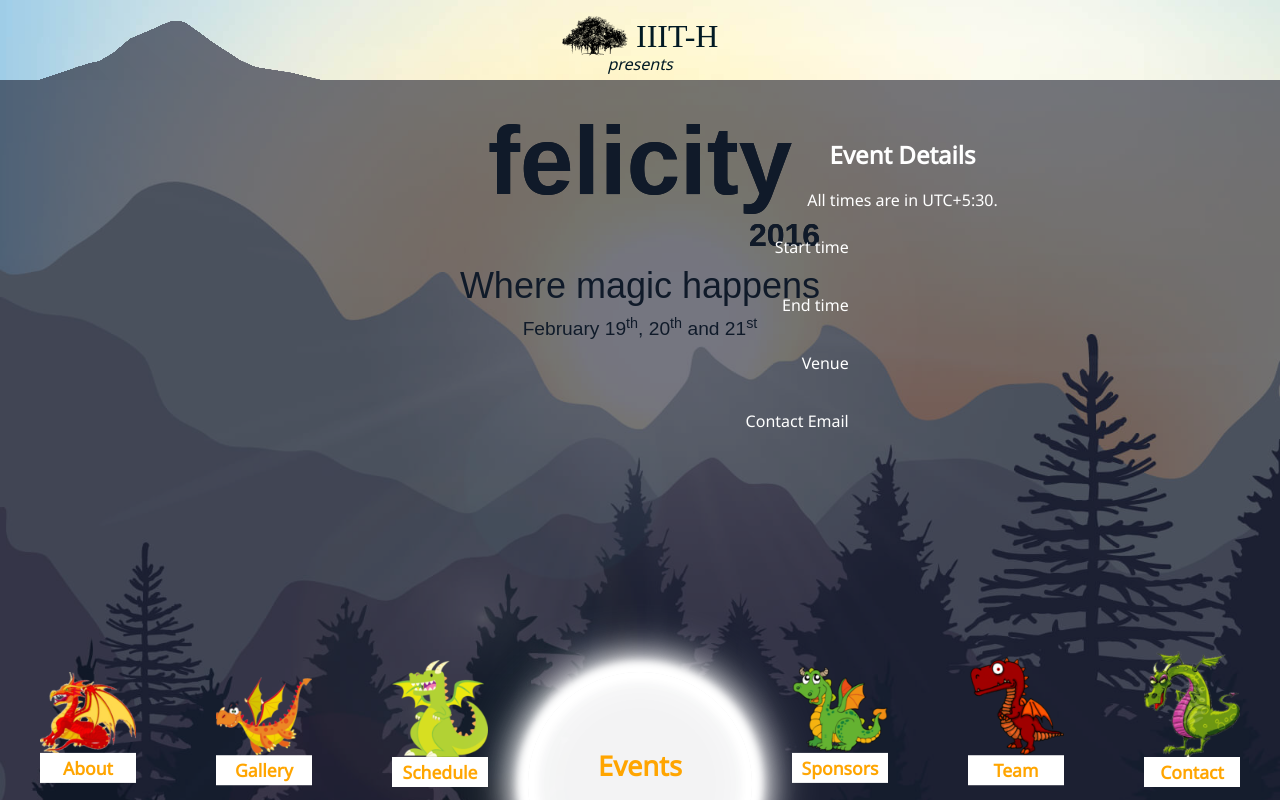
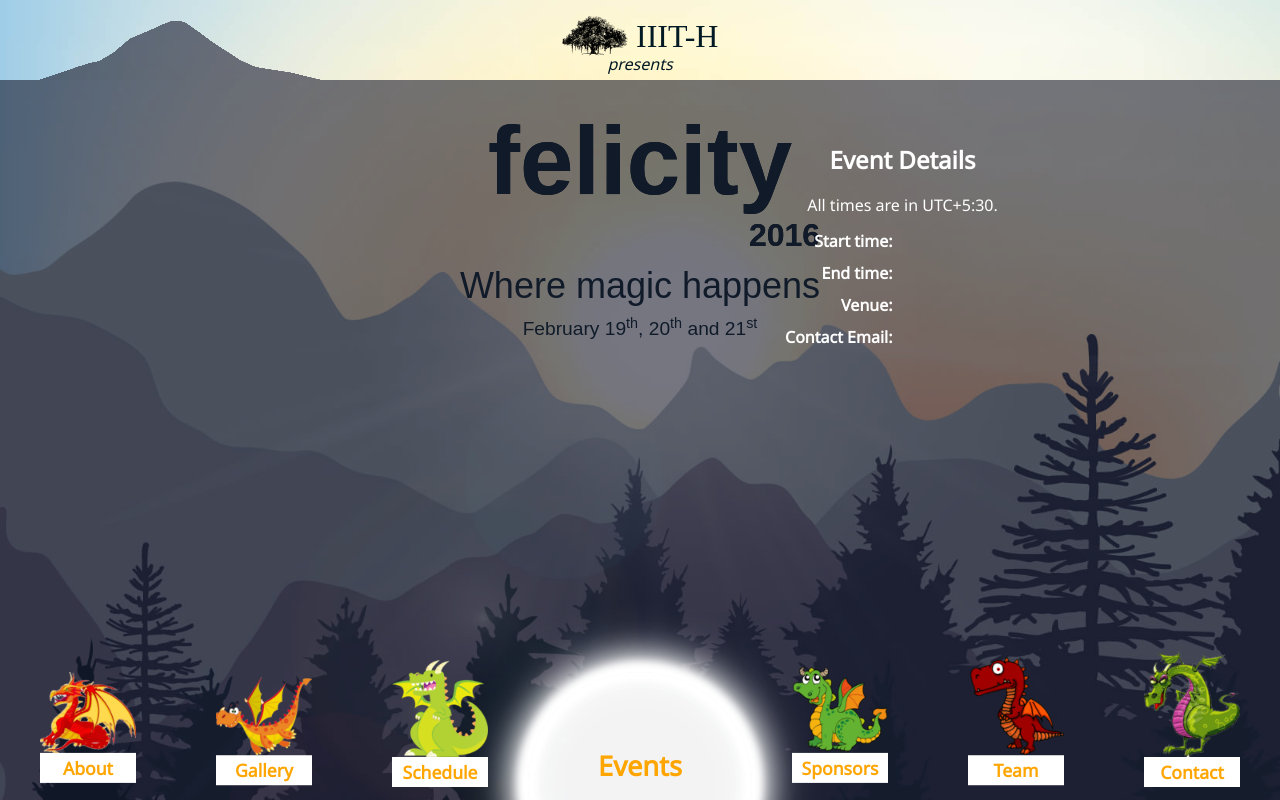
Before and after one commit to felicity-iiith/felicity16-website, a PHP site: template src/app/views/templates/event/index.php in a window 1280 px wide. Run offline with PHP 8.4, Linux system fonts and the light colour scheme; the template is opened without the code that fills it, so the values that code supplies are empty; style sheets or scripts are compiled from the project's sources; some web fonts are replaced.

Commit message:
Refined padding, margin on event page

```diff
--- a/src/app/views/templates/event/index.php
+++ b/src/app/views/templates/event/index.php
@@ -11,7 +11,7 @@
                 <?php if ($button_text): ?>
                     <a class="btn" href="<?= base_url() . $button_link ?>"><?= $button_text ?></a>
                 <?php endif; ?>
-                <div class="lead text-left some-top-margin"><?= $description ?></div>
+                <div class="lead text-left some-top-margin"><?= nl2br($description) ?></div>
                 <?php if (is_array($rules) && count($rules)): ?>
                     <h2 class="text-left">Rules</h2>
                     <ul class="text-justify">
@@ -24,11 +24,11 @@
             <div class="col6">
                 <h2>Event Details</h2>
                 <p>All times are in UTC+5:30.</p>
-                <div class="row padded some-top-margin">
-                    <div class="col5 text-right">
-                        Start time
+                <div class="row padded">
+                    <div class="col6 text-right">
+                        <strong>Start time:</strong>
                     </div>
-                    <div class="col7 text-left">
+                    <div class="col6 text-left">
                         <?php $datetime = date_parse($start_time); ?>
                         <?php if ($datetime['error_count']): ?>
                             <?= $start_time ?>
@@ -39,11 +39,11 @@
                         <?php endif; ?>
                     </div>
                 </div>
-                <div class="row padded some-top-margin">
-                    <div class="col5 text-right">
-                        End time
+                <div class="row padded">
+                    <div class="col6 text-right">
+                        <strong>End time:</strong>
                     </div>
-                    <div class="col7 text-left">
+                    <div class="col6 text-left">
                         <?php $datetime = date_parse($end_time); ?>
                         <?php if ($datetime['error_count']): ?>
                             <?= $end_time ?>
@@ -54,20 +54,20 @@
                         <?php endif; ?>
                     </div>
                 </div>
-                <div class="row padded some-top-margin">
-                    <div class="col5 text-right">
-                        Venue
+                <div class="row padded">
+                    <div class="col6 text-right">
+                        <strong>Venue:</strong>
                     </div>
-                    <div class="col7 text-left">
+                    <div class="col6 text-left">
                         <?= $venue ?>
                     </div>
                 </div>
-                <div class="row padded some-top-margin">
-                    <div class="col5 text-right">
-                        Contact Email
+                <div class="row padded">
+                    <div class="col6 text-right">
+                        <strong>Contact Email:</strong>
                     </div>
-                    <div class="col7 text-left">
-                        <a href="mailto:<?= $contact_email?>"><?= $contact_email ?></a>
+                    <div class="col6 text-left">
+                        <a class="underlined" href="mailto:<?= $contact_email?>"><?= $contact_email ?></a>
                     </div>
                 </div>
             </div>
--- a/src/static/styles/core.scss
+++ b/src/static/styles/core.scss
@@ -69,10 +69,11 @@
 
     [class*=col] {
         float: left;
+    }
 
-        .padded & {
-            padding: 10px;
-        }
+    &.padded > [class*=col],
+    [class*=col].padded {
+        padding: 5px 10px;
     }
 
     @for $i from 1 through 11 {
```
